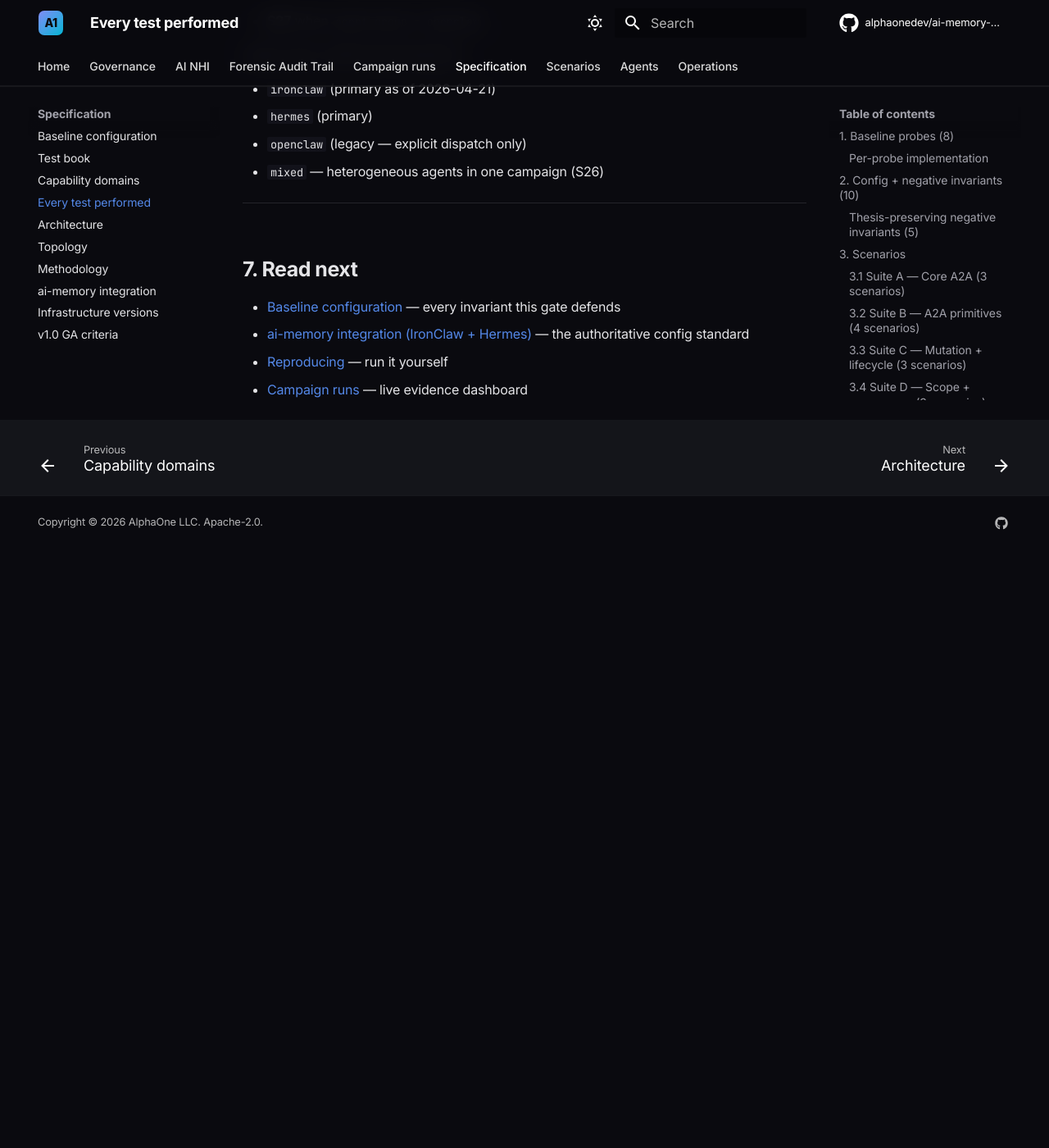
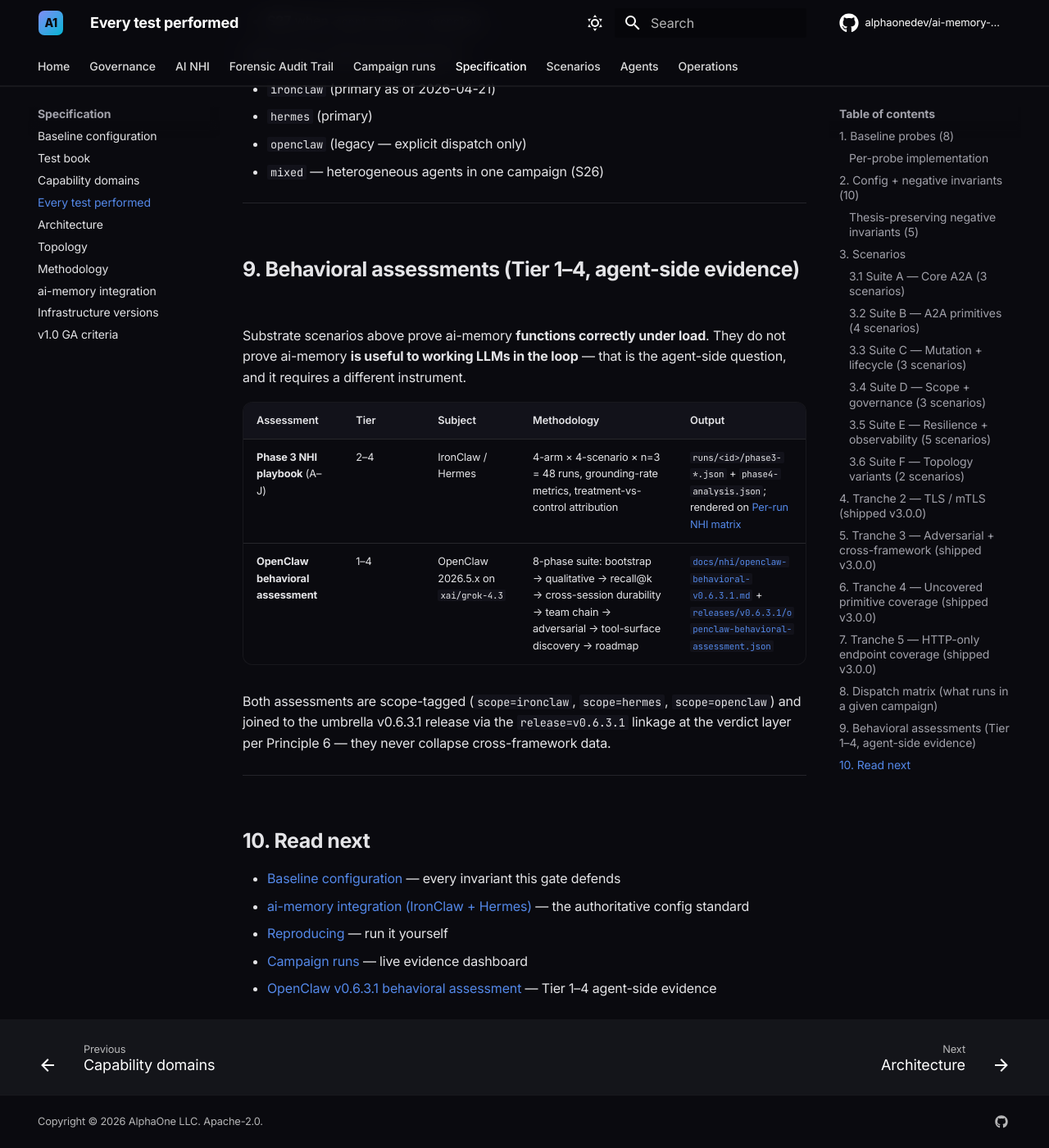
Before and after one commit to alphaonedev/ai-memory-a2a-v0.6.3.1, an MkDocs documentation site: the page built from docs/tests.md, in a window 1280 px wide and 1400 px high, scrolled down 9803 px. Shown: the whole window at 82% size. Built offline with MkDocs 1.6.1 and Material for MkDocs 9.7.7, drawn with Linux system fonts in a browser that asks for light colours; comment, search, counter and statistics services are not loaded; before the commit the page ends 10472 px from its top, so only the background shows below that.

Commit message:
docs(tests): cross-reference behavioral assessments (Phase 3 NHI + OpenClaw v3)
New §9 in tests.md surfaces the Tier 1-4 agent-side evidence streams
that complement the substrate scenarios above:

- Phase 3 NHI playbook (scenarios A-J) — IronClaw / Hermes, in scope
  for the umbrella v0.6.3.1 verdict.
- OpenClaw behavioral assessment — OpenClaw 2026.5.x on xai/grok-4.3,
  scope=openclaw per Principle 6, joined via release=v0.6.3.1 linkage
  but not collapsed into the umbrella matrix.

Both are scope-tagged. The Read-next section adds the OpenClaw
behavioral page link.

Co-Authored-By: Claude Opus 4.7 (1M context) <noreply@anthropic.com>

```diff
--- a/docs/tests.md
+++ b/docs/tests.md
@@ -214,9 +214,23 @@ Auto-appended conditionally by the workflow's *Compute scenarios list* step:
 
 ---
 
-## 7. Read next
+## 9. Behavioral assessments (Tier 1–4, agent-side evidence)
+
+Substrate scenarios above prove ai-memory **functions correctly under load**. They do not prove ai-memory **is useful to working LLMs in the loop** — that is the agent-side question, and it requires a different instrument.
+
+| Assessment | Tier | Subject | Methodology | Output |
+|---|---|---|---|---|
+| **Phase 3 NHI playbook** (A–J) | 2–4 | IronClaw / Hermes | 4-arm × 4-scenario × n=3 = 48 runs, grounding-rate metrics, treatment-vs-control attribution | `runs/<id>/phase3-*.json` + `phase4-analysis.json`; rendered on [Per-run NHI matrix](nhi/index.md) |
+| **OpenClaw behavioral assessment** | 1–4 | OpenClaw 2026.5.x on `xai/grok-4.3` | 8-phase suite: bootstrap → qualitative → recall@k → cross-session durability → team chain → adversarial → tool-surface discovery → roadmap | [`docs/nhi/openclaw-behavioral-v0.6.3.1.md`](nhi/openclaw-behavioral-v0.6.3.1.md) + [`releases/v0.6.3.1/openclaw-behavioral-assessment.json`](../releases/v0.6.3.1/openclaw-behavioral-assessment.json) |
+
+Both assessments are scope-tagged (`scope=ironclaw`, `scope=hermes`, `scope=openclaw`) and joined to the umbrella v0.6.3.1 release via the `release=v0.6.3.1` linkage at the verdict layer per Principle 6 — they never collapse cross-framework data.
+
+---
+
+## 10. Read next
 
 - [Baseline configuration](baseline.md) — every invariant this gate defends
 - [ai-memory integration (IronClaw + Hermes)](ai-memory-integration.md) — the authoritative config standard
 - [Reproducing](reproducing.md) — run it yourself
 - [Campaign runs](runs/) — live evidence dashboard
+- [OpenClaw v0.6.3.1 behavioral assessment](nhi/openclaw-behavioral-v0.6.3.1.md) — Tier 1–4 agent-side evidence
```
